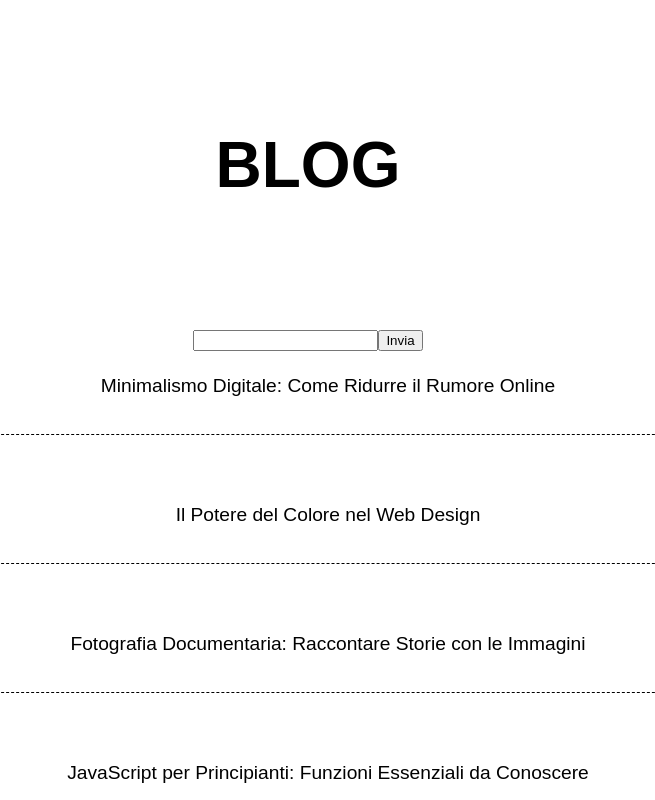
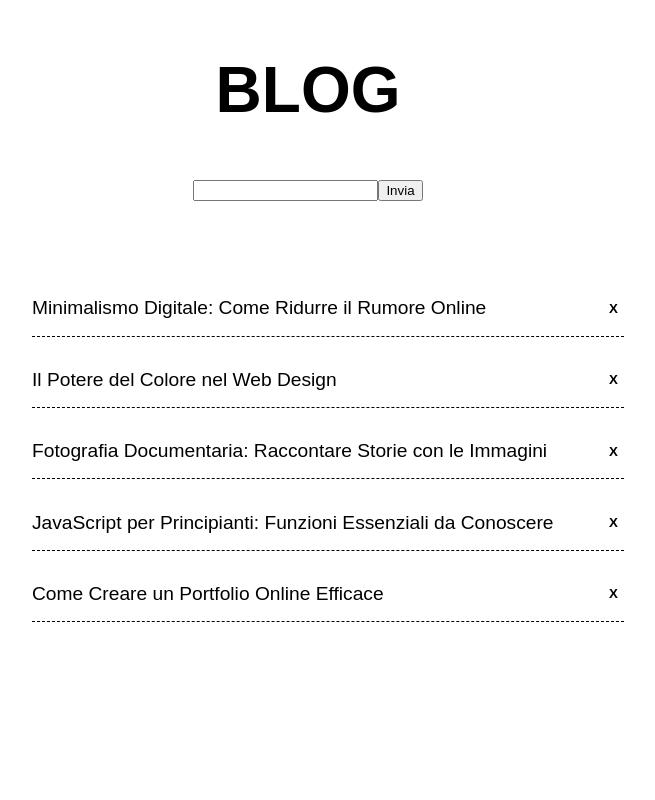
Before and after one commit to valentinobellini/react-form, a React (Vite) app: page / in a window 1280 px wide. Shown: the top 800 px of the page, without its empty margins (332-987 px from the left). Built offline with nearby package versions, Linux system fonts and the light colour scheme.

Commit message:
add delete post button

```diff
--- a/src/components/BlogPosts.jsx
+++ b/src/components/BlogPosts.jsx
@@ -24,10 +24,19 @@ export default function BlogPost() {
     // funzione per l'aggiunta di un nuovo post da input
     const addPost = e => {
         e.preventDefault();
-        const updatedPost = [...posts, newPost];
-        setPosts(updatedPost);
+        const updatedPosts = [...posts, newPost];
+        setPosts(updatedPosts);
         // azzeriamo il valore di newPost in input
         setNewPost('');
+    }
+
+
+    // funzione per la rimozione del post
+    const removePost = i => {
+        const updatedPosts = posts.filter((post, index) => {
+            return index !== i
+        });
+        setPosts(updatedPosts);
     }
 
 
@@ -49,8 +58,9 @@ export default function BlogPost() {
                     <li className="post" key={i}>
                         {/* <h3>{post.title}</h3> */}
                         <p>{post}</p>
-                        <div className="post-lower-wrapper">
-                        </div>
+                        <button className="remove" onClick={() => removePost(i)}>
+                            X
+                        </button>
                     </li>
                 ))}
             </ul>
--- a/src/index.css
+++ b/src/index.css
@@ -4,6 +4,11 @@
   box-sizing: border-box;
 }
 
+
+/* form style */
+form {
+  margin-bottom: 5rem;
+}
 
 
 
@@ -12,7 +17,7 @@
 .blog-container {}
 
 .blog {
-  width: 70%;
+  width: 50%;
   margin: 2rem auto;
   text-align: center;
 }
@@ -24,7 +29,6 @@
 .blog h2 {
   font-Family: "Barlow Condensed", sans-serif;
   font-size: 4rem;
-  margin: 2em 0;
 }
 
 
@@ -32,9 +36,18 @@
 
 /* post style */
 .post {
-  margin-bottom: 4rem;
+  display: flex;
+  justify-content: space-between;
+  margin-bottom: 1rem;
   list-style: none;
   border-bottom: 1px dashed black;
+}
+
+.remove {
+  cursor: pointer;
+  background-color: white;
+  border: none;
+  font-weight: 800;
 }
 
 .post h3 {
@@ -44,13 +57,12 @@
 }
 
 
-
 /* post content style */
 .post p {
   font-Family: "Montserrat", sans-serif;
   font-weight: 300;
   font-size: 1.2rem;
-  line-height: 2rem;
+  line-height: 1rem;
 }
 
 
```
